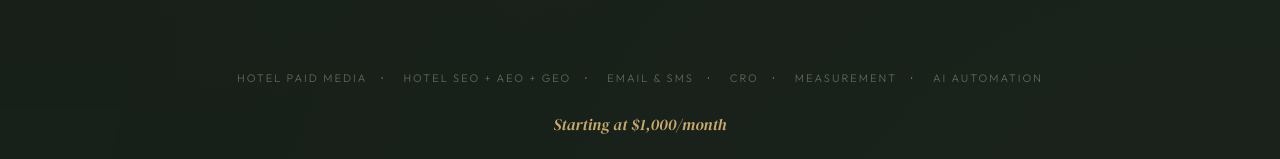
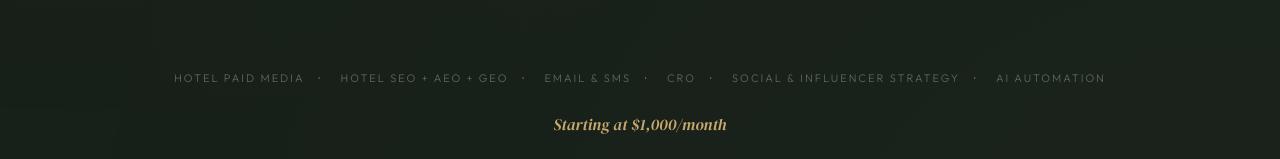
Before and after one commit to syb-code/doubled-rook-luxury-website, a plain HTML site: page boutiques.html in a window 1280 px wide. Shown: the part 740-899 px from the top of the page. Drawn offline with Linux system fonts and the light colour scheme.

Commit message:
Update to include social and influencer strat

```diff
--- a/boutiques.html
+++ b/boutiques.html
@@ -120,7 +120,7 @@
       <span class="hero-service">Hotel SEO + AEO + GEO</span>
       <span class="hero-service">Email & SMS</span>
       <span class="hero-service">CRO</span>
-      <span class="hero-service">Measurement</span>
+      <span class="hero-service">Social & Influencer Strategy</span>
       <span class="hero-service">AI Automation</span>
     </div>
     <div class="hero-price">Starting at $1,000/month</div>
```
Also changed, not shown: index.html (+1 -1 lines).
